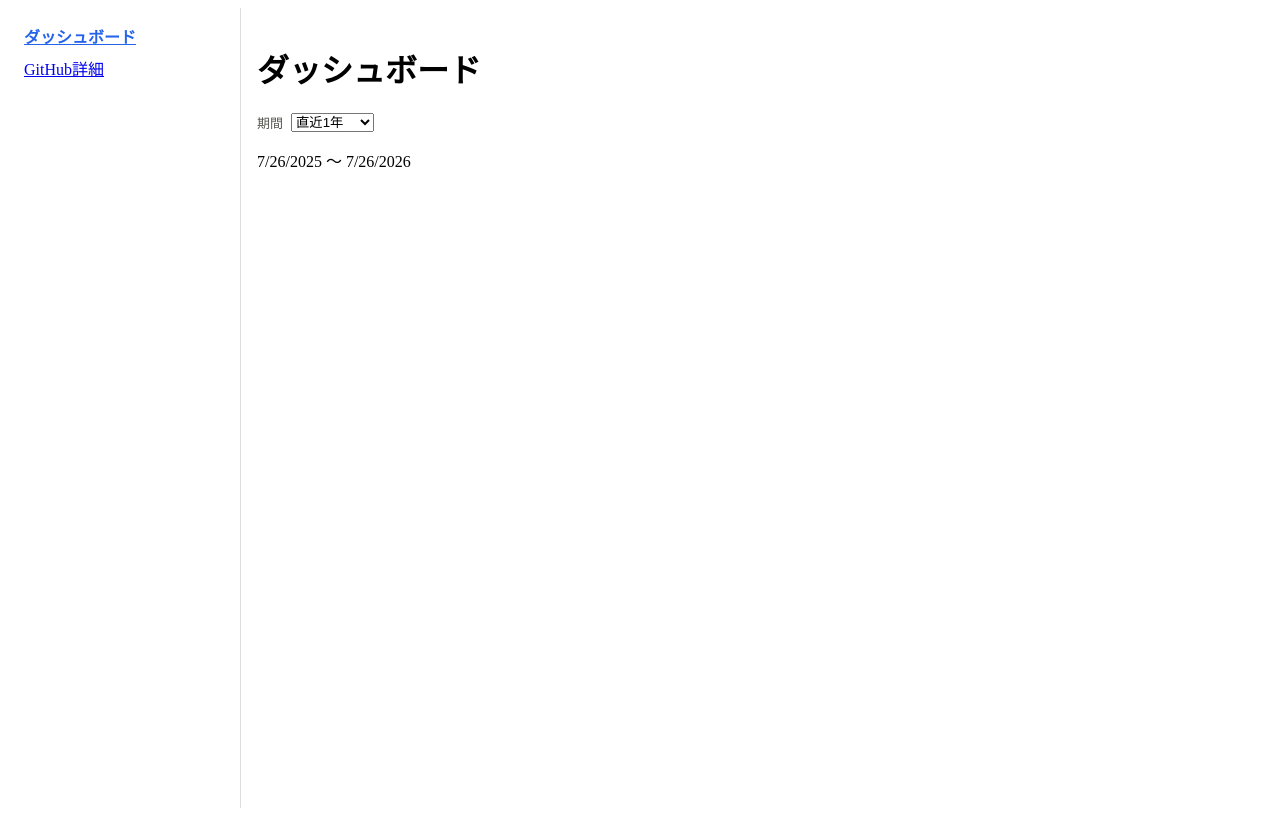
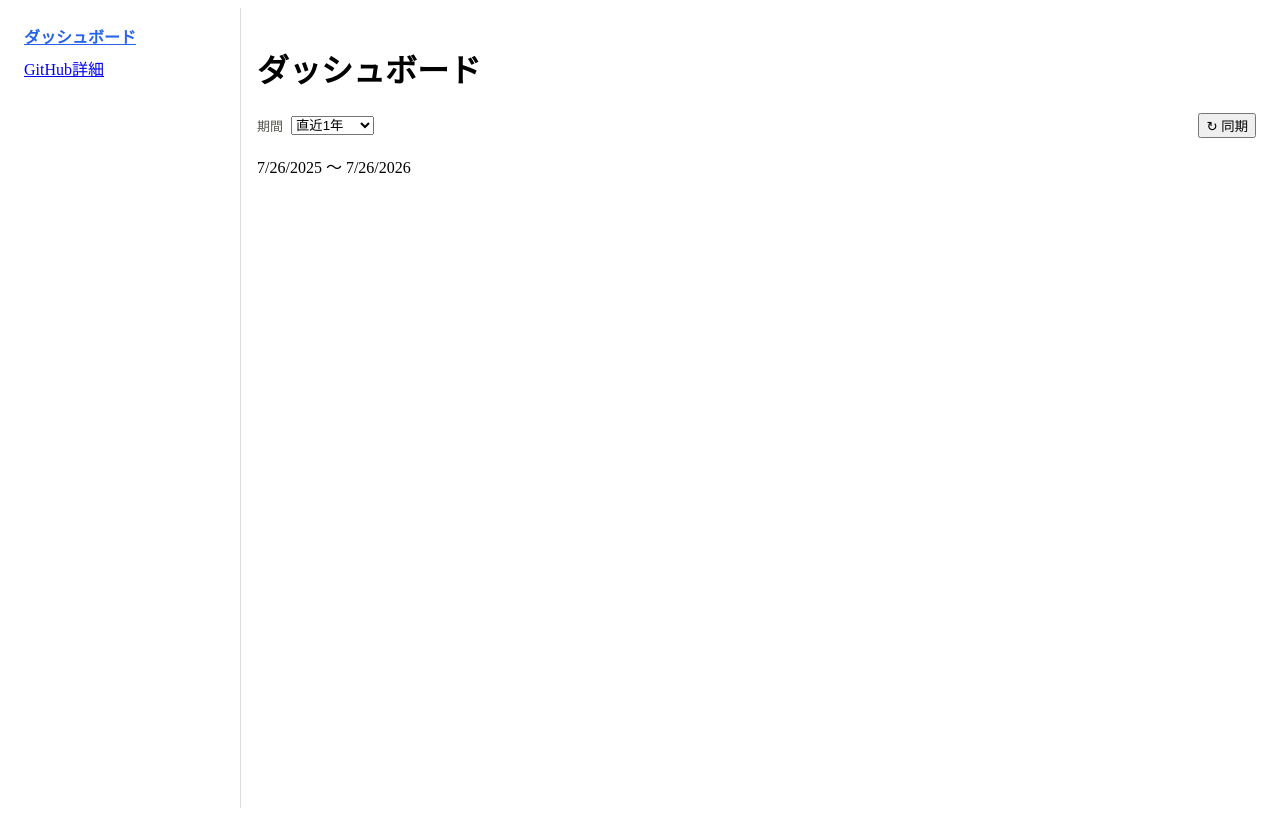
Before and after one commit to sasamario/sasa_hub_frontend, a Nuxt app: page / in a window 1280 px wide. Built offline with nearby package versions, Linux system fonts and the light colour scheme.

Commit message:
同期ボタン、仮処理追加

```diff
--- a/app/pages/index.vue
+++ b/app/pages/index.vue
@@ -3,15 +3,39 @@ import { DEFAULT_PERIOD_PRESET, resolvePeriodRange } from '~/utils/period';
 
 const periodPreset = ref(DEFAULT_PERIOD_PRESET);
 const periodRange = computed(() => resolvePeriodRange(periodPreset.value));
+
+const isSyncing = ref(false);
+
+async function onSyncClick() {
+  isSyncing.value = true;
+  // モック: バックエンド未実装のため、同期処理が動いているように見せるだけの仮実装
+  await new Promise((resolve) => setTimeout(resolve, 1500));
+  isSyncing.value = false;
+}
 </script>
 
 <template>
   <div>
     <h1>ダッシュボード</h1>
-    <PeriodSelector v-model="periodPreset" />
+    <div class="toolbar">
+      <PeriodSelector v-model="periodPreset" />
+      <button :disabled="isSyncing" @click="onSyncClick">
+        {{ isSyncing ? '同期中…' : '↻ 同期' }}
+      </button>
+    </div>
     <p>
       {{ periodRange.from.toLocaleDateString() }} 〜
       {{ periodRange.to.toLocaleDateString() }}
     </p>
   </div>
 </template>
+
+<style scoped>
+.toolbar {
+  display: flex;
+  align-items: center;
+  justify-content: space-between;
+  gap: 12px;
+  margin-bottom: 16px;
+}
+</style>
```
